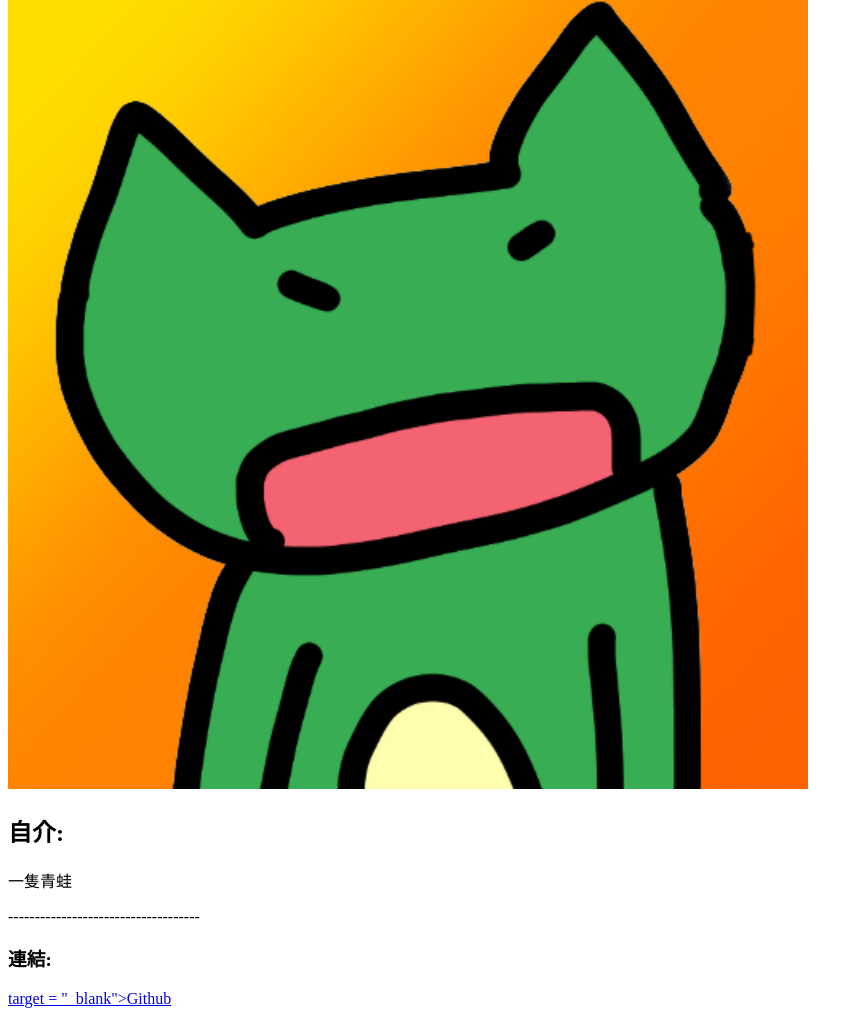
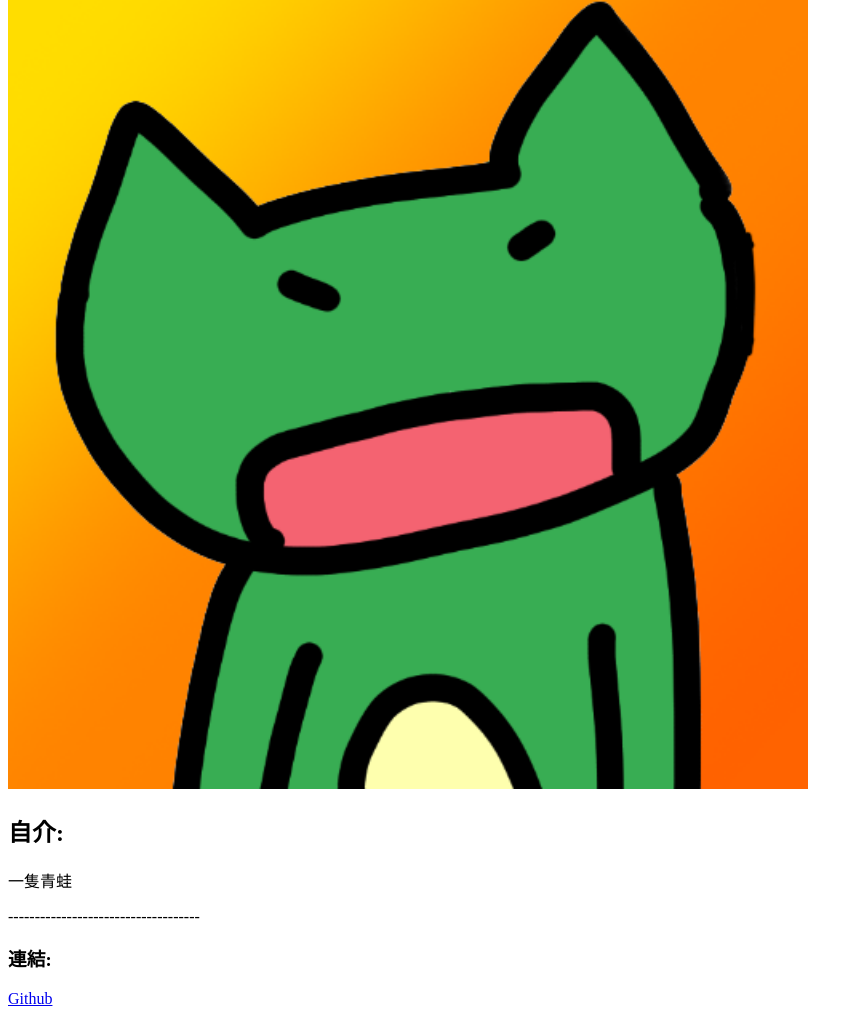
Before and after one commit to carol000000/gua, a plain HTML site: page index.html in a window 1280 px wide. Shown: the part 100-1116 px from the top of the page, without its empty margins (0-863 px from the left). Drawn offline with Linux system fonts and the light colour scheme.

Commit message:
Update index.html

```diff
--- a/index.html
+++ b/index.html
@@ -11,7 +11,7 @@
      <p>------------------------------------</p>
 
      <h3>連結:</h3>
-     <a href = "https://github.com/carol000000/">target = "_blank">Github</a>
+     <a href = "https://github.com/carol000000" target="_blank">Github</a>
 
 
 </BODY>
```
